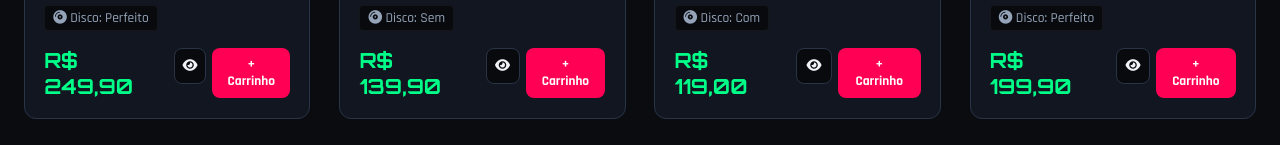
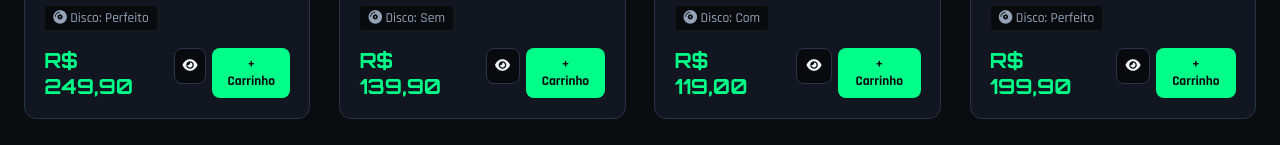
Before and after one commit to lorhandejan7/CatalogoGames, a website: page index.html in a window 1280 px wide. Shown: the part 585-730 px from the top of the page. Drawn offline with Linux system fonts and the light colour scheme; grey boxes are pictures that could not be loaded.

Commit message:
ChangingButton

```diff
--- a/styles.css
+++ b/styles.css
@@ -358,9 +358,9 @@ body {
 }
 
 .btn-add {
-  background: var(--accent);
+  background: #00ff88; /* Verde Neon */
+  color: #0a0c10;      /* Texto escuro para dar contraste */
   border: none;
-  color: white;
   padding: 0.5rem 0.8rem;
   border-radius: 8px;
   font-family: var(--font-body);
```
